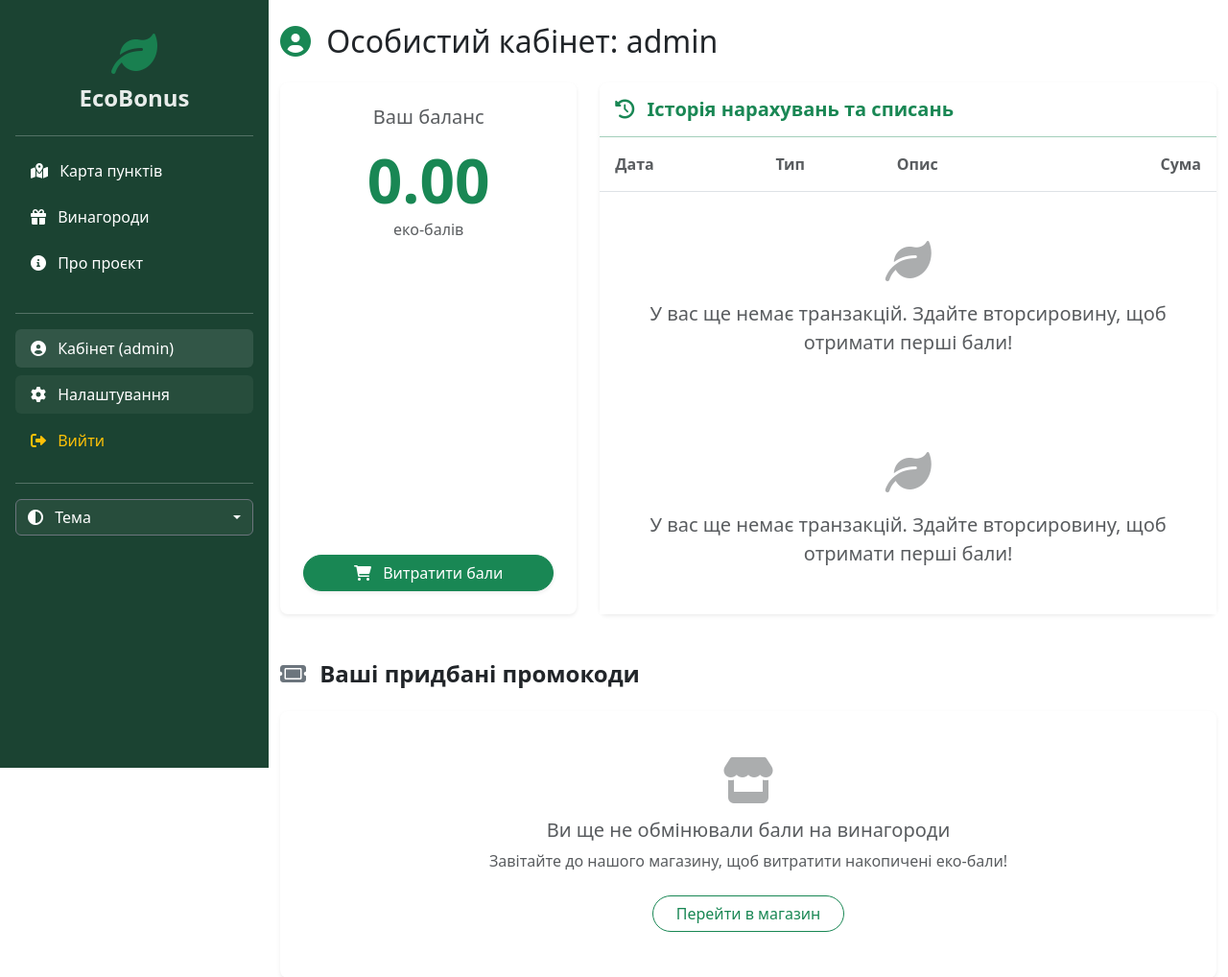
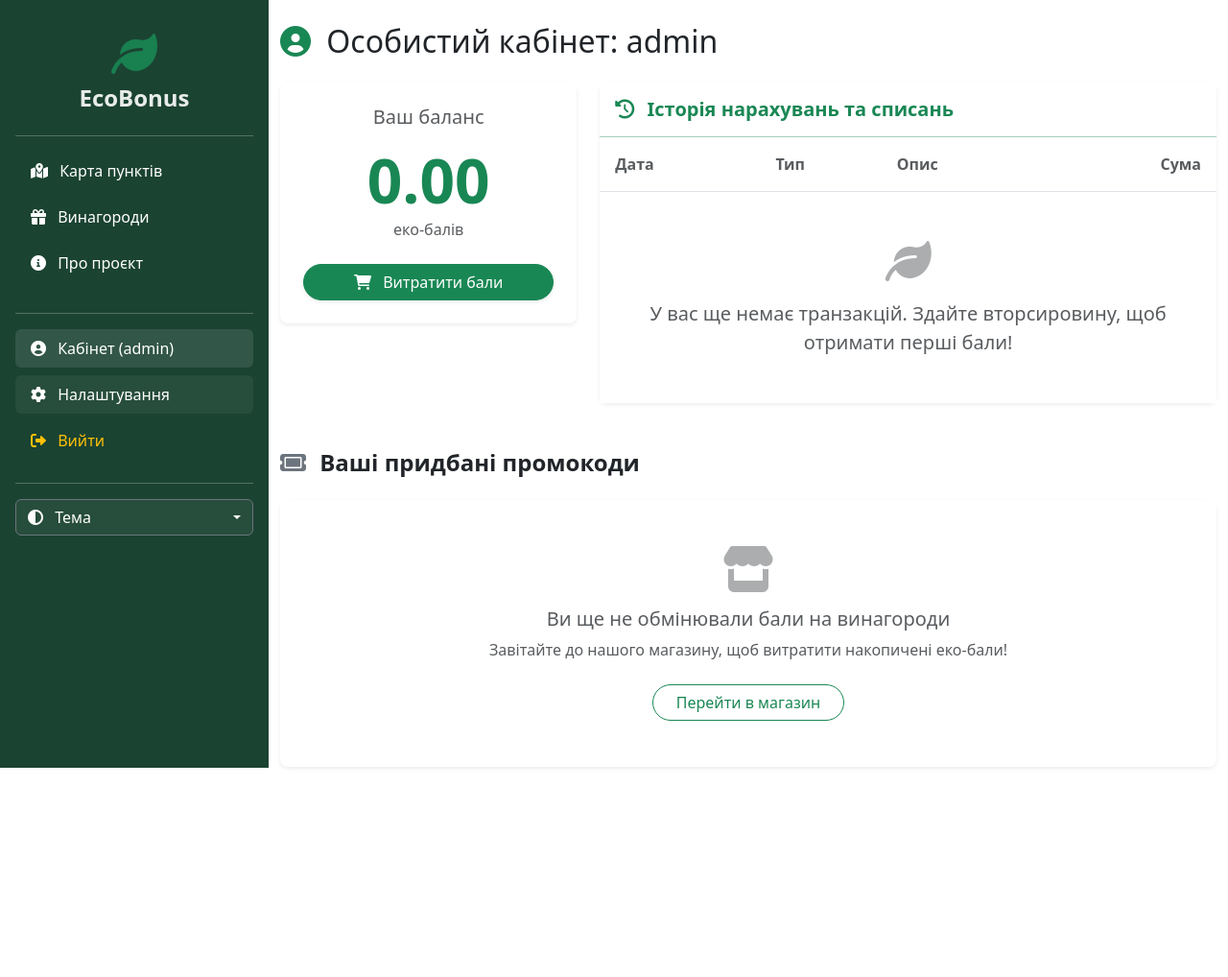
Before and after one commit to Hlynskyi19/PROJECT, a Django app: page /profile/ in a window 1280 px wide. Shown: the top 1018 px of the page at 96% size. After the commit the page ends 800 px from the top, so only its background shows below. Run offline with Django 5.2, Linux system fonts and the light colour scheme; a user stored in the database is signed in; data comes from the database, SQL or seed files in the repository; both versions use the stored data as it was after the commit; some libraries are stand-ins or nearby versions.

Commit message:
Updated the project

```diff
--- a/itproger/main/templates/main/profile.html
+++ b/itproger/main/templates/main/profile.html
@@ -4,7 +4,6 @@
 
 {% block content %}
 <div class="container mt-4 mb-5">
-
     <h2 class="mb-4">
         {% if user.userprofile.is_partner %}
             <i class="fa-solid fa-building text-success me-2"></i> Панель організації: {{ user.username }}
@@ -14,23 +13,22 @@
     </h2>
 
     <div class="row g-4">
-
-        <div class="col-md-4">
+<div class="col-md-4">
             {% if user.userprofile.is_partner %}
-                <div class="card shadow-sm border-0 bg-body rounded-3 h-100 text-center p-4 border-success border-top border-4">
+                <div class="card shadow-sm border-0 bg-body rounded-3 text-center p-4 border-success border-top border-4">
                     <h5 class="text-muted mb-3">Управління пунктом</h5>
                     <i class="fa-solid fa-building-circle-check fa-4x text-success mb-3 opacity-75"></i>
                     <p class="text-muted small mb-4">Тут ви можете нараховувати еко-бали клієнтам за здану вторсировину.</p>
-                    <a href="{% url 'partner_panel' %}" class="btn btn-success w-100 rounded-pill shadow-sm mt-auto">
+                    <a href="{% url 'partner_panel' %}" class="btn btn-success w-100 rounded-pill shadow-sm">
                         <i class="fa-solid fa-plus-circle me-2"></i> Нарахувати бали
                     </a>
                 </div>
             {% else %}
-                <div class="card shadow-sm border-0 bg-body rounded-3 h-100 text-center p-4">
+                <div class="card shadow-sm border-0 bg-body rounded-3 text-center p-4">
                     <h5 class="text-muted mb-3">Ваш баланс</h5>
                     <h1 class="display-3 fw-bold text-success mb-0">{{ profile.balance }}</h1>
                     <p class="text-muted mb-4">еко-балів</p>
-                    <a href="{% url 'rewards' %}" class="btn btn-success w-100 rounded-pill shadow-sm mt-auto">
+                    <a href="{% url 'rewards' %}" class="btn btn-success w-100 rounded-pill shadow-sm">
                         <i class="fa-solid fa-cart-shopping me-2"></i> Витратити бали
                     </a>
                 </div>
@@ -52,15 +50,13 @@
                 <div class="card-body p-0">
                     <div class="table-responsive">
                         <table class="table table-hover mb-0 align-middle">
-                           <thead class="bg-body-tertiary">
+                            <thead class="bg-body-tertiary">
                                 <tr>
                                     <th class="text-muted fw-semibold py-3 ps-3">Дата</th>
                                     <th class="text-muted fw-semibold py-3">Тип</th>
-
                                     {% if user.userprofile.is_partner %}
                                         <th class="text-muted fw-semibold py-3">Кому (Клієнт)</th>
                                     {% endif %}
-
                                     <th class="text-muted fw-semibold py-3">Опис</th>
                                     <th class="text-muted fw-semibold py-3 pe-3 text-end">Сума</th>
                                 </tr>
@@ -76,13 +72,11 @@
                                             <span class="badge bg-danger bg-opacity-10 text-danger border border-danger-subtle"><i class="fa-solid fa-arrow-up me-1"></i> Списання</span>
                                         {% endif %}
                                     </td>
-
                                     {% if user.userprofile.is_partner %}
                                         <td class="fw-medium text-dark">
                                             <i class="fa-solid fa-user text-success opacity-50 me-1"></i> {{ tx.user.user.username }}
                                         </td>
                                     {% endif %}
-
                                     <td class="text-muted">{{ tx.description }}</td>
                                     <td class="pe-3 text-end">
                                         {% if tx.transaction_type == 'EARN' %}
@@ -107,46 +101,14 @@
                                 </tr>
                                 {% endfor %}
                             </tbody>
-                                {% for tx in transactions %}
-                                <tr>
-                                    <td class="ps-3">{{ tx.created_at|date:"d.m.Y H:i" }}</td>
-                                    <td>
-                                        {% if tx.transaction_type == 'EARN' %}
-                                            <span class="badge bg-success bg-opacity-10 text-success border border-success-subtle"><i class="fa-solid fa-arrow-down me-1"></i> Нарахування</span>
-                                        {% else %}
-                                            <span class="badge bg-danger bg-opacity-10 text-danger border border-danger-subtle"><i class="fa-solid fa-arrow-up me-1"></i> Списання</span>
-                                        {% endif %}
-                                    </td>
-                                    <td class="text-muted">{{ tx.description }}</td>
-                                    <td class="pe-3 text-end">
-                                        {% if tx.transaction_type == 'EARN' %}
-                                            <strong class="text-success fs-5">+{{ tx.amount }}</strong>
-                                        {% else %}
-                                            <strong class="text-danger fs-5">-{{ tx.amount }}</strong>
-                                        {% endif %}
-                                    </td>
-                                </tr>
-                                {% empty %}
-                                <tr>
-                                    <td colspan="4" class="text-center py-5 text-muted border-0">
-                                        <i class="fa-solid fa-leaf fa-3x mb-3 opacity-50"></i>
-                                        <p class="mb-0 fs-5">
-                                            {% if user.userprofile.is_partner %}
-                                                Ви ще не нараховували бали жодному клієнту.
-                                            {% else %}
-                                                У вас ще немає транзакцій. Здайте вторсировину, щоб отримати перші бали!
-                                            {% endif %}
-                                        </p>
-                                    </td>
-                                </tr>
-                                {% endfor %}
-                            </tbody>
                         </table>
                     </div>
                 </div>
             </div>
         </div>
-    </div> {% if not user.userprofile.is_partner %}
+    </div>
+
+    {% if not user.userprofile.is_partner %}
         <h4 class="mt-5 mb-4 fw-bold">
             <i class="fa-solid fa-ticket text-secondary me-2"></i> Ваші придбані промокоди
         </h4>
@@ -157,10 +119,8 @@
                 <div class="card shadow-sm text-center border-0 bg-body rounded-4 h-100">
                     <div class="card-body p-4 d-flex flex-column">
                         <h6 class="card-title text-muted mb-3">{{ item.reward_name }}</h6>
-
                         <img src="https://api.qrserver.com/v1/create-qr-code/?size=150x150&data={{ item.promo_code }}"
                              alt="QR Code" class="img-fluid mb-3 mx-auto" style="max-width: 120px;">
-
                         <div class="p-2 mt-auto bg-body-tertiary border border-success-subtle rounded-3">
                             <strong class="fs-5 font-monospace text-success" style="letter-spacing: 2px;">{{ item.promo_code }}</strong>
                         </div>
@@ -184,6 +144,5 @@
             {% endfor %}
         </div>
     {% endif %}
-
 </div>
 {% endblock %}
```
Also changed, not shown: itproger/main/templates/main/index.html (+17 -10 lines), itproger/db.sqlite3.
